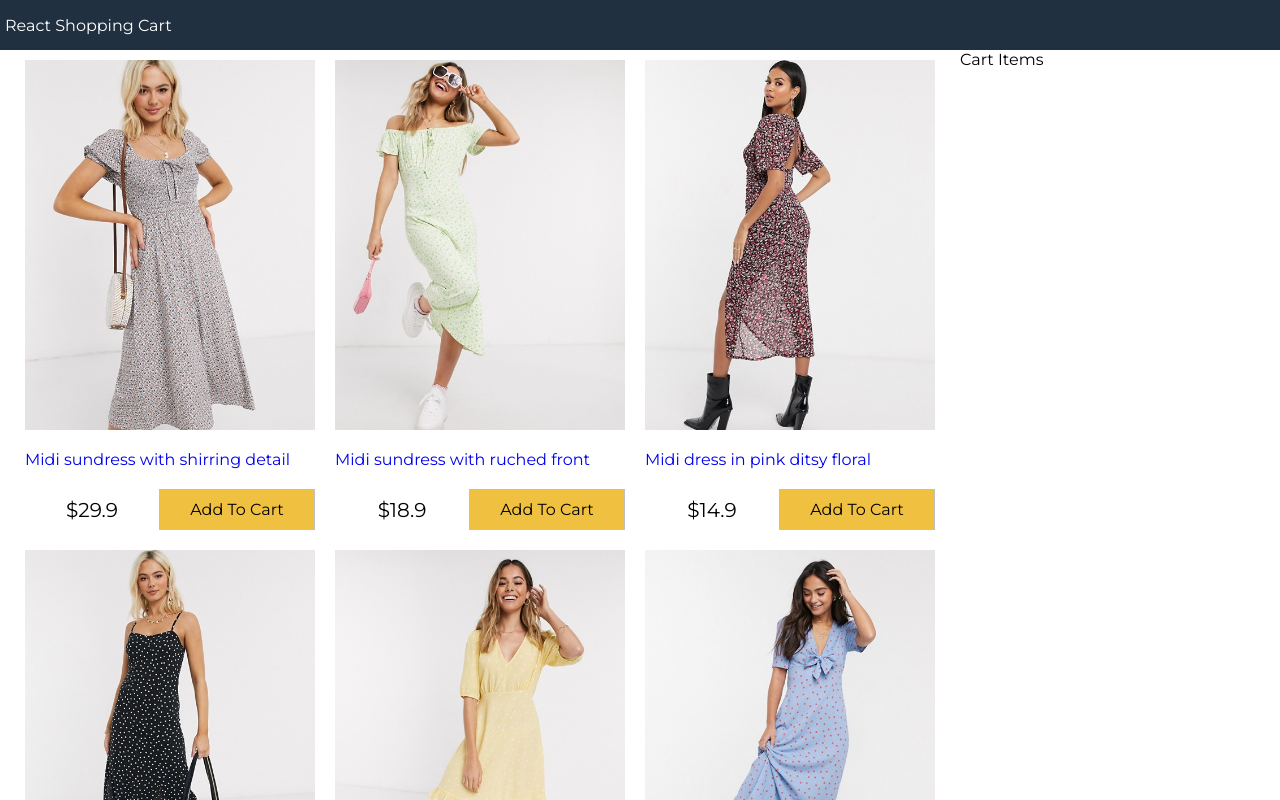
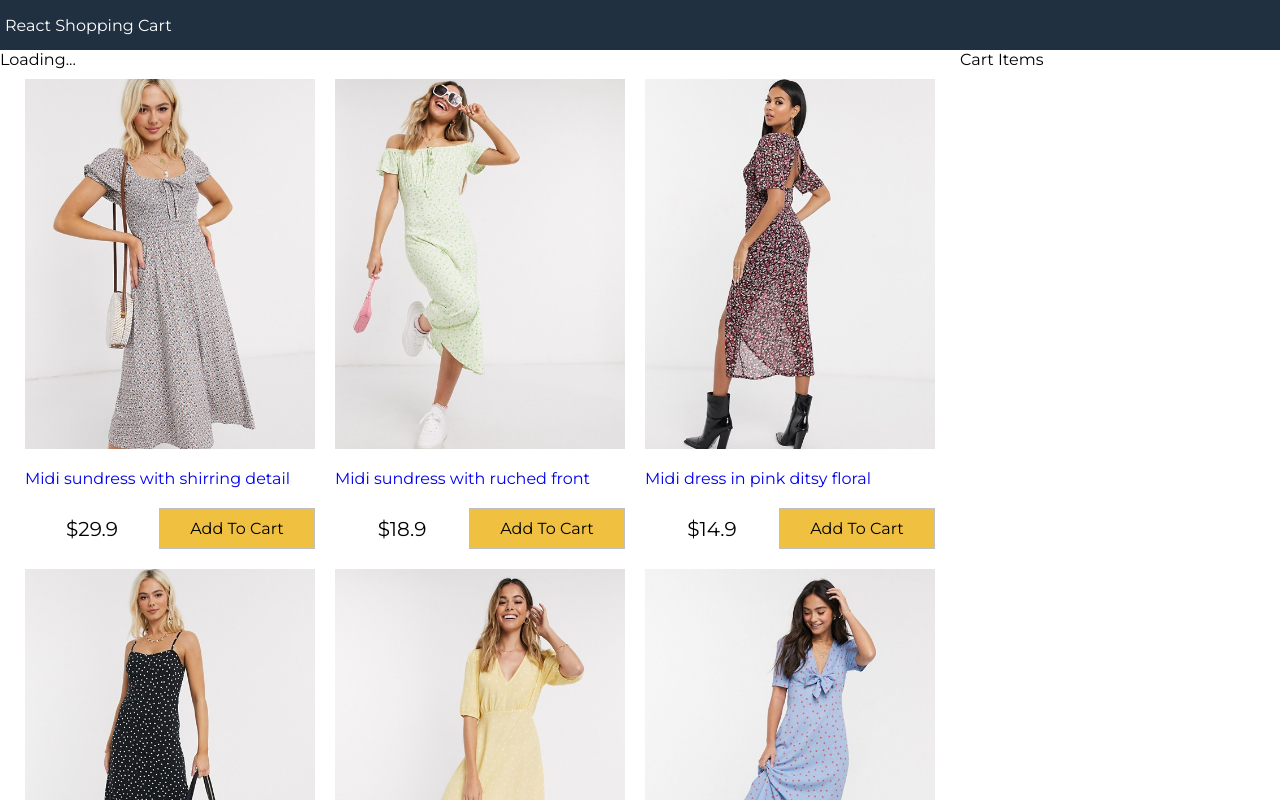
Before and after one commit to qtvnnn/react-shopping-cart, a React (Create React App) app: page / in a window 1280 px wide. Shown: the top 800 px of the page. Built offline with nearby package versions, Linux system fonts and the light colour scheme.

Commit message:
filter-component

```diff
--- a/src/App.js
+++ b/src/App.js
@@ -1,5 +1,6 @@
 //feature 1
 import React, { Component } from 'react';
+import Filter from './components/Filter';
 import Products from './components/Products';
 import data from './data.json';
 
@@ -12,6 +13,30 @@ class App extends Component {
             sort: "",
         };
     }
+
+    sortProducts(event) {
+        const sort = event.target.value;
+        this.setState(state => ({
+            sort: sort,
+            products: this.state.products.slice().sort((a, b) => (
+                sort === "lowest" ?
+                    ((a.price > b.price) ? 1 : -1) :
+                    sort === "highest" ?
+                        ((a.price < b.price) ? 1 : -1) :
+                        (a._id < b._id) ? 1 : -1
+            ))
+        }));
+    };
+    filterProducts = (event) => {
+        if (event.target.value === "") {
+            this.setState({ size: event.target.value, product: data.products });
+        } else {
+            this.setState({
+                size: event.target.value,
+                products: data.products.filter(product => product.availableSizes.indexOf(event.target.value) >= 0)
+            })
+        }
+    };
     render() {
         return (
             <div className="grid-container">
@@ -21,7 +46,8 @@ class App extends Component {
                 <main>
                     <div className="content">
                         <div className="main">
-                            <Products products={this.state.products}/>
+                            <Filter count={this.state.products.length} size={this.state.size} sort={this.state.sort} filterProducts={this.filterProducts} sortProducts={this.sortProducts}></Filter>
+                            <Products products={this.state.products}></Products>
                         </div>
                         <div className="sidebar">
                             Cart Items
--- /dev/null
+++ b/src/components/Filter.js
@@ -0,0 +1,63 @@
+import React, { Component } from "react";
+// import { connect } from "react-redux";
+// import { filterProducts, sortProducts } from "../actions/productActions";
+
+class Filter extends Component {
+  render() {
+    return !this.props.filteredProducts ? (
+      <div>Loading...</div>
+    ) : (
+      <div className="filter">
+        <div className="filter-result">
+          {this.props.filteredProducts.length} Products
+        </div>
+        <div className="filter-sort">
+          Order{" "}
+          <select
+            value={this.props.sort}
+            onChange={(e) =>
+              this.props.sortProducts(
+                this.props.filteredProducts,
+                e.target.value
+              )
+            }
+          >
+            <option value="latest">Latest</option>
+            <option value="lowest">Lowest</option>
+            <option value="highest">Highest</option>
+          </select>
+        </div>
+        <div className="filter-size">
+          Filter{" "}
+          <select
+            value={this.props.size}
+            onChange={(e) =>
+              this.props.filterProducts(this.props.products, e.target.value)
+            }
+          >
+            <option value="">ALL</option>
+            <option value="XS">XS</option>
+            <option value="S">S</option>
+            <option value="M">M</option>
+            <option value="L">L</option>
+            <option value="XL">XL</option>
+            <option value="XXL">XXL</option>
+          </select>
+        </div>
+      </div>
+    );
+  }
+}
+export default Filter;
+// export default connect(
+//   (state) => ({
+//     size: state.products.size,
+//     sort: state.products.sort,
+//     products: state.products.items,
+//     filteredProducts: state.products.filteredItems,
+//   }),
+//   {
+//     filterProducts,
+//     sortProducts,
+//   }
+// )(Filter);
```
